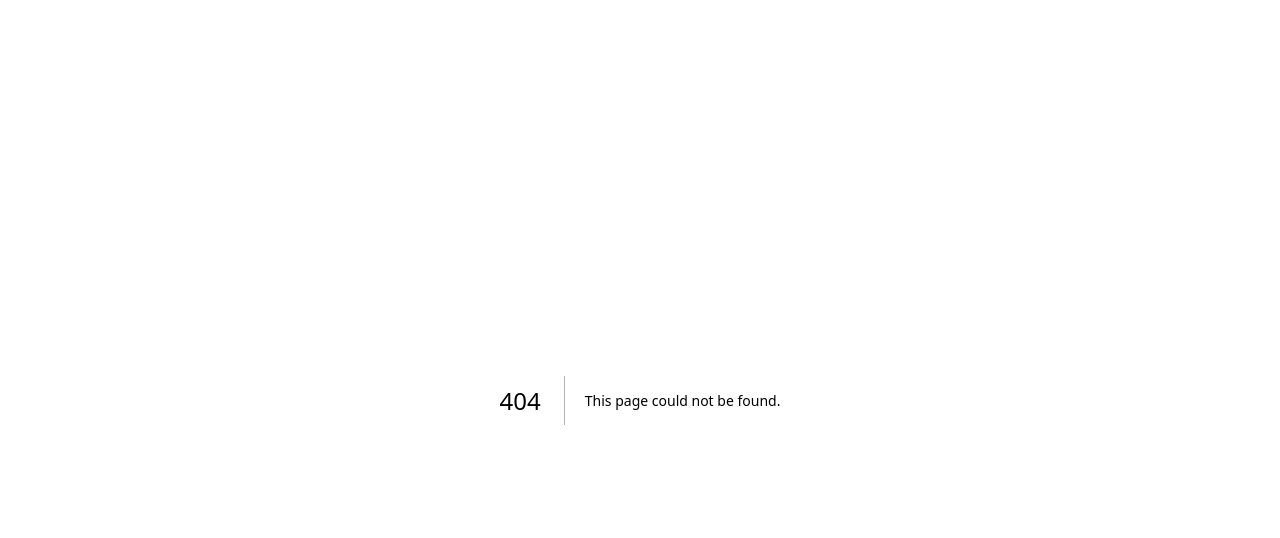
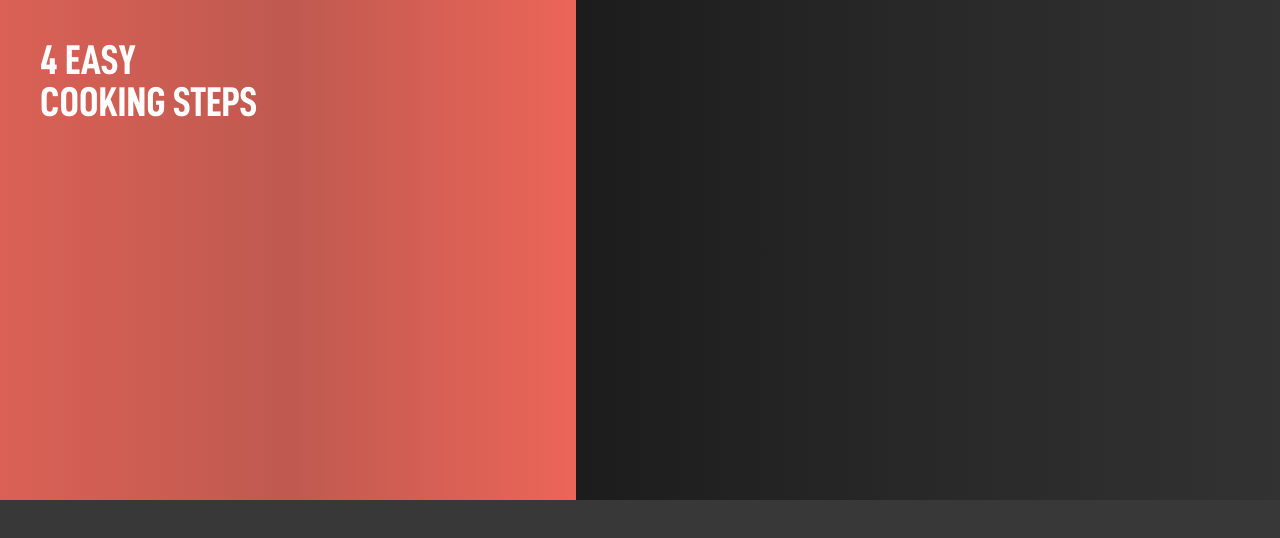
Before and after one commit to anotherITdude/alain-campaign, a Next.js app: page /components/steps in a window 1280 px wide. Before the commit this address had no page. Shown: the top 538 px of the page. Built offline with nearby package versions, Linux system fonts and the light colour scheme.

Commit message:
sections setup implemented

```diff
--- a/src/pages/ar/index.js
+++ b/src/pages/ar/index.js
@@ -23,6 +23,7 @@ function Ar() {
                     <div className="container">
                         <Navbarar />
                         <Heroar />
+
                     </div>
                     <div className="h-[1000px]"></div>
 
--- /dev/null
+++ b/src/pages/components/footer.js
@@ -0,0 +1,36 @@
+import Image from "next/image";
+import React from "react";
+import { motion } from "framer-motion";
+
+function Footer() {
+  return (
+    <div>
+      <div class="flex flex-col md:flex-row mb-[50px] ">
+        <div
+          class="h-[500px] md:basis-55 relative rounded-bl-2xl  md:rounded-bl-[2.5rem]
+                bg-gradient-to-tr from-[#191919]/10 via-[#191919]/70 to-[#191919] "
+              >
+        <div className="section__heading">
+        <motion.p
+                                initial={{ opacity: 0, x: -20 }}
+                                whileInView={{ opacity: 1, x: 0 }}
+                                transition={{ duration: 1 }}
+                      >Share your chef-worthy</motion.p>
+          <motion.p
+                                initial={{ opacity: 0, x: 20 }}
+                                whileInView={{ opacity: 1, x: 0 }}
+                                transition={{ duration: 1 }}
+          >meals on social media and tag us!</motion.p>
+        </div>
+        </div>
+        <div
+          class="
+                rounded-none  md:rounded-br-[2.5rem] z-
+                md:basis-45 bg-gradient-to-r from-[#ec6558]/90 via-[#ec6558]/75 to-[#ec6558]"
+        ></div>
+      </div>
+    </div>
+  );
+}
+
+export default Footer;
--- a/src/pages/components/hero.js
+++ b/src/pages/components/hero.js
@@ -8,7 +8,7 @@ import { motion } from "framer-motion"
 function Hero() {
     return (
         <div>
-            <div class="flex flex-col md:flex-row">
+            <div class="flex flex-col md:flex-row ">
                 <div class="md:h-[600px] md:basis-55 relative rounded-tl-2xl  md:rounded-tl-[2.5rem]
                 bg-gradient-to-tr from-[#191919]/20 via-[#191919]/70 to-[#191919] ">
                     <div className="flex justify-between items-center">
--- /dev/null
+++ b/src/pages/components/slider.js
@@ -0,0 +1,27 @@
+import React from 'react'
+import { motion } from "framer-motion";
+
+function Slider() {
+  return (
+    <div>
+      <div className="h-[500px] z-10
+    bg-gradient-to-r from-[#191919]/80 via-[#191919]/20 to-[#191919]/40">
+
+        <div className="section__heading">
+          <motion.p
+            initial={{ opacity: 0, x: -20 }}
+            whileInView={{ opacity: 1, x: 0 }}
+            transition={{ duration: 1 }}
+          >5 Delicious</motion.p>
+          <motion.p
+            initial={{ opacity: 0, x: 20 }}
+            whileInView={{ opacity: 1, x: 0 }}
+            transition={{ duration: 1 }}
+          >Flavours!</motion.p>
+        </div>
+      </div>
+    </div>
+  )
+}
+
+export default Slider
--- /dev/null
+++ b/src/pages/components/steps.js
@@ -0,0 +1,39 @@
+import React from 'react'
+import { motion } from "framer-motion";
+
+function Steps() {
+    return (
+        <div>
+            <div class="flex flex-col md:flex-row">
+
+                <div class="
+                h-[500px]
+                md:basis-45
+                bg-gradient-to-tr from-[#191919]/60 via-[#191919]/80 to-[#191919]
+                md:bg-gradient-to-r md:from-[#ec6558]/90 md:via-[#ec6558]/75 md:to-[#ec6558]">
+                    <div className="section__heading">
+                    <motion.p
+                                initial={{ opacity: 0, x: -20 }}
+                                whileInView={{ opacity: 1, x: 0 }}
+                                transition={{ duration: 1 }}
+                        >4 easy</motion.p>
+                        <motion.p
+                                initial={{ opacity: 0, x: 20 }}
+                                whileInView={{ opacity: 1, x: 0 }}
+                                transition={{ duration: 1 }}
+                        >Cooking steps</motion.p>
+                    </div>
+                </div>
+                <div class="
+                h-[500px]
+                md:basis-55
+                bg-gradient-to-r from-[#ec6558]/90 via-[#ec6558]/75 to-[#ec6558]
+                md:bg-gradient-to-r md:from-[#191919]/90 md:via-[#191919]/50 md:to-[#191919]/20">
+
+                </div>
+            </div>
+        </div>
+    )
+}
+
+export default Steps
--- /dev/null
+++ b/src/pages/components/video.js
@@ -0,0 +1,27 @@
+import React from 'react'
+import { motion } from "framer-motion";
+
+function Video() {
+  return (
+    <div>
+      <div className="h-[500px] z-10
+    bg-gradient-to-t from-[#191919] via-[#191919]/40 to-[#191919]/10">
+
+        <div className="section__heading">
+          <motion.p
+            initial={{ opacity: 0, x: -20 }}
+            whileInView={{ opacity: 1, x: 0 }}
+            transition={{ duration: 1 }}
+          >Watch</motion.p>
+          <motion.p
+            initial={{ opacity: 0, x: 20 }}
+            whileInView={{ opacity: 1, x: 0 }}
+            transition={{ duration: 1 }}
+          >How to cook!</motion.p>
+        </div>
+      </div>
+    </div>
+  )
+}
+
+export default Video
--- a/src/pages/index.js
+++ b/src/pages/index.js
@@ -6,6 +6,11 @@ import styles from '@/styles/Home.module.css'
 import { useRouter } from 'next/router'
 import Navbar from './components/navbar'
 import Hero from './components/hero';
+import Slider from './components/slider';
+import Steps from './components/steps';
+import Video from './components/video'
+import Footer from './components/footer';
+
 
 
 const inter = Inter({ subsets: ['latin'] })
@@ -25,9 +30,13 @@ export default function Home() {
         <div className="container">
           <Navbar />
           <Hero />
+          <Slider />
+          <Steps />
+          <Video />
+          <Footer />
         </div>
 
-        <div className="h-[1000px]"></div>
+
 
       </main>
     </>
--- a/src/styles/globals.css
+++ b/src/styles/globals.css
@@ -73,7 +73,12 @@
 
   .container {
     @apply  max-w-[1100px] float-none mx-auto
-    sm:w-full;
+    sm:w-full shadow-white
+  }
+
+  .section__heading {
+    @apply uppercase text-white font-din  pt-10 pl-10
+     text-3xl md:text-[2.6rem]  leading-[1]
   }
 
 
```
